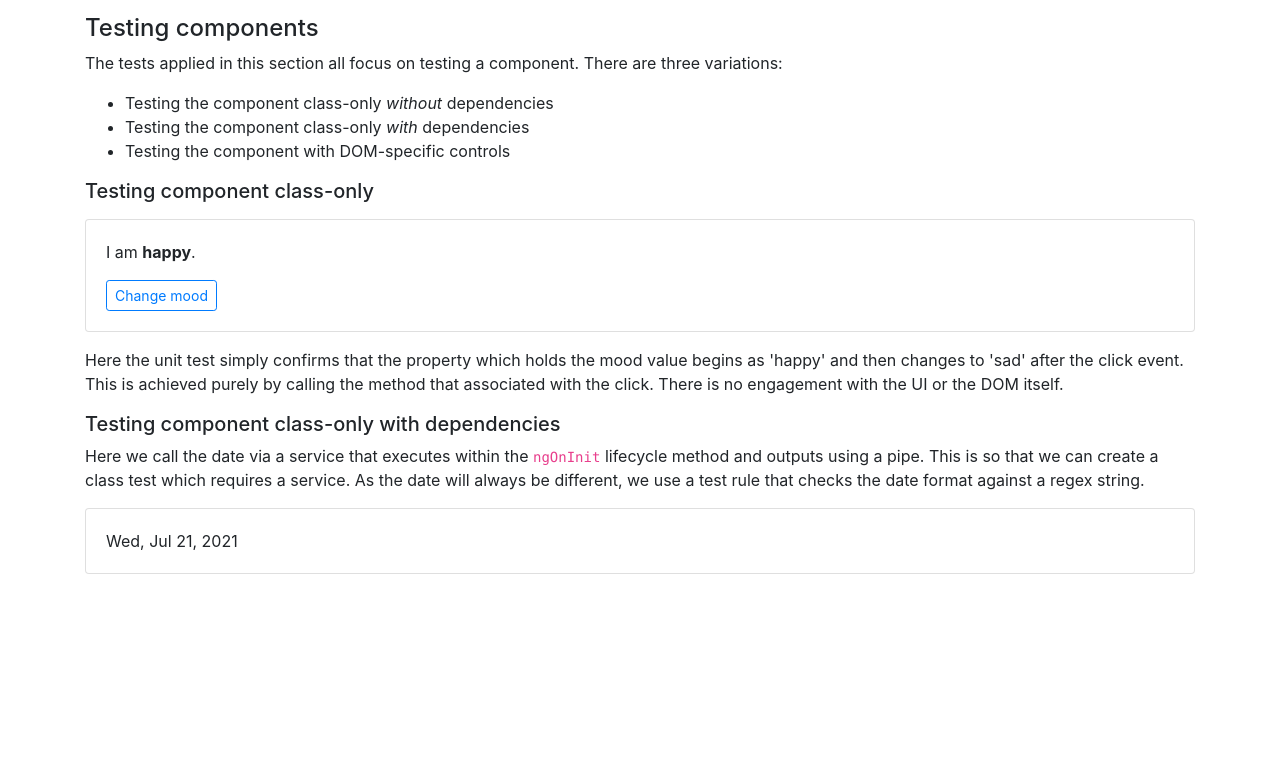
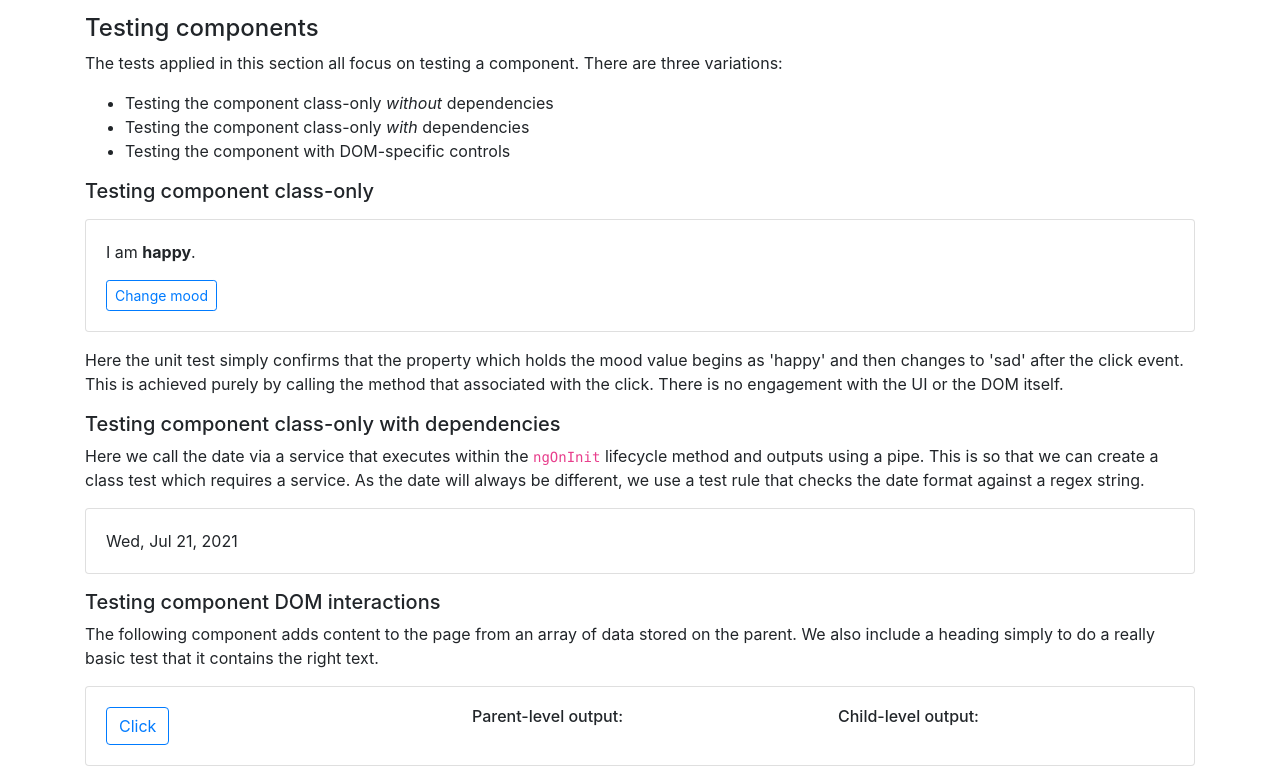
Before and after one commit to thomasabishop/angular-learning-lab, an Angular app: page /learning-testing in a window 1280 px wide. Shown: the part 576-1358 px from the top of the page. Before the commit the page ends 1166 px from the top, so only its background shows below. Built offline with nearby package versions, Linux system fonts and the light colour scheme; what ngx-highlightjs would draw is missing.

Commit message:
Add examples of basic DOM testing.

```diff
--- a/src/app/app.module.ts
+++ b/src/app/app.module.ts
@@ -25,6 +25,8 @@ import {LearningTestingComponent} from './learning-testing/learning-testing.comp
 import { TestingAServiceComponent } from './learning-testing/testing-a-service/testing-a-service.component';
 import { ClassOnlyComponentTestComponent } from './learning-testing/class-only-component-test/class-only-component-test.component';
 import { ClassOnlyDepsComponent } from './learning-testing/class-only-deps/class-only-deps.component';
+import { TestingDomComponent } from './learning-testing/testing-dom/testing-dom.component';
+import { ListerComponent } from './learning-testing/testing-dom/lister/lister.component';
 
 @NgModule({
   declarations: [
@@ -48,6 +50,8 @@ import { ClassOnlyDepsComponent } from './learning-testing/class-only-deps/class
     TestingAServiceComponent,
     ClassOnlyComponentTestComponent,
     ClassOnlyDepsComponent,
+    TestingDomComponent,
+    ListerComponent,
   ],
   imports: [
     BrowserModule,
--- a/src/app/learning-testing/learning-testing.component.html
+++ b/src/app/learning-testing/learning-testing.component.html
@@ -39,3 +39,10 @@
   checks the date format against a regex string.
 </p>
 <app-class-only-deps></app-class-only-deps>
+
+<h4 class="h5">Testing component DOM interactions</h4>
+<p>
+  The following component adds content to the page from an array of data stored on the parent. We
+  also include a heading simply to do a really basic test that it contains the right text.
+</p>
+<app-testing-dom></app-testing-dom>
--- /dev/null
+++ b/src/app/learning-testing/testing-dom/lister/lister.component.html
@@ -0,0 +1,3 @@
+<div>
+  <p>{{ arrayElement }}</p>
+</div>
--- /dev/null
+++ b/src/app/learning-testing/testing-dom/testing-dom.component.html
@@ -0,0 +1,18 @@
+<div class="card">
+  <div class="card-body">
+    <div class="row">
+      <div class="col">
+        <button (click)="outputArray()" class="btn-outline-primary btn">Click</button>
+      </div>
+      <div class="col">
+        <h6>Parent-level output:</h6>
+        <p class="parent-output">{{ currentDatum }}</p>
+      </div>
+      <div class="col">
+        <h6>Child-level output:</h6>
+
+        <app-lister [arrayElement]="currentDatum"></app-lister>
+      </div>
+    </div>
+  </div>
+</div>
--- /dev/null
+++ b/src/app/learning-testing/testing-dom/testing-dom.component.ts
@@ -0,0 +1,16 @@
+import {Component} from '@angular/core';
+
+@Component({
+  selector: 'app-testing-dom',
+  templateUrl: './testing-dom.component.html',
+  styleUrls: ['./testing-dom.component.less'],
+})
+export class TestingDomComponent {
+  public dataToGenerate = ['cat', 'dog', 'seal', 'lion', 'tiger'];
+  public currentDatum: string | undefined;
+  public outputArray(): void {
+    this.dataToGenerate.length !== 0
+      ? (this.currentDatum = this.dataToGenerate.pop())
+      : (this.currentDatum = 'Array is empty!');
+  }
+}
```
Also changed, not shown: src/app/learning-testing/testing-dom/lister/lister.component.ts (added, +10 -0 lines), src/app/learning-testing/testing-dom/lister/lister.component.less (added), src/app/learning-testing/testing-dom/testing-dom.component.less (added), 2 other files (tests, documents, lock files or other folders).
